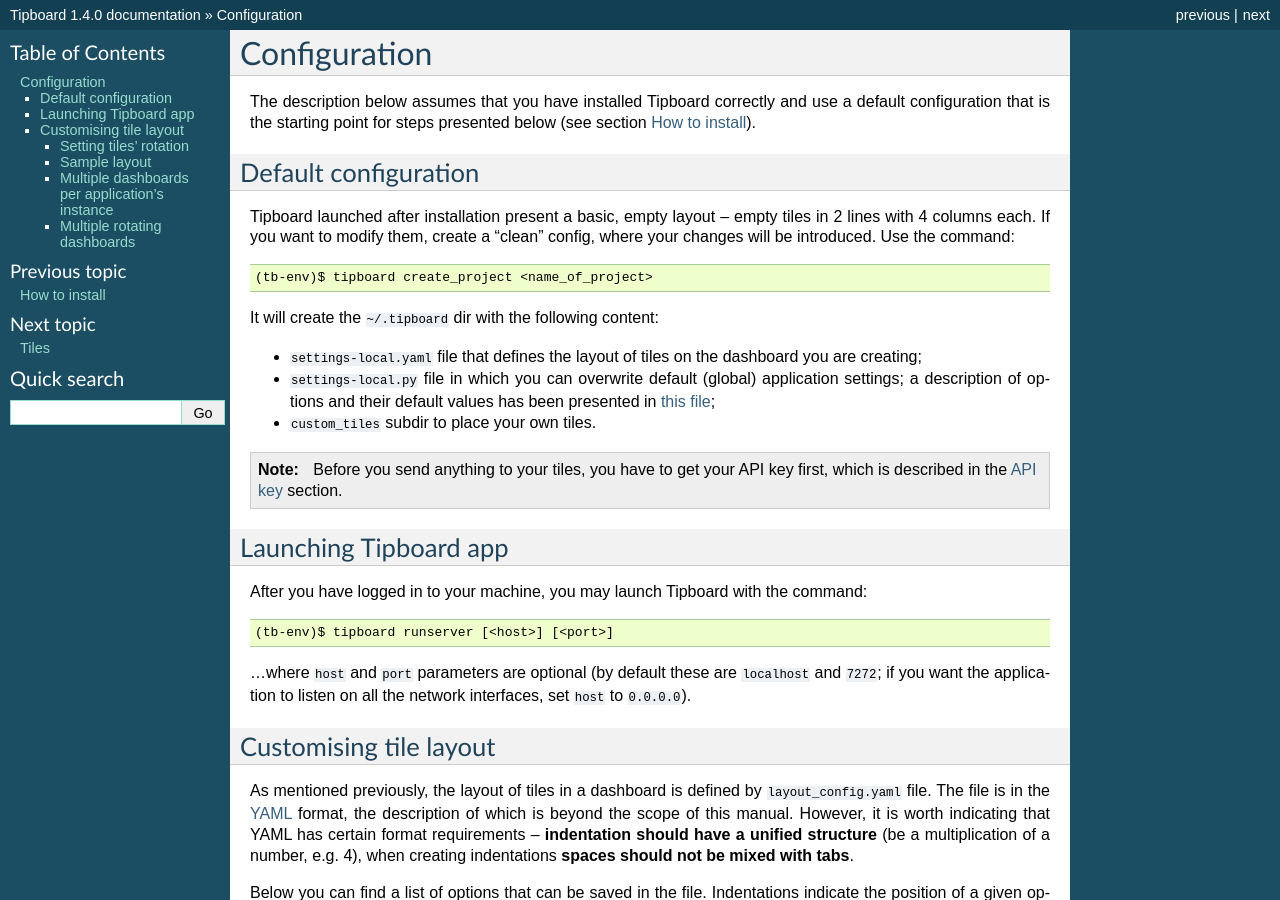
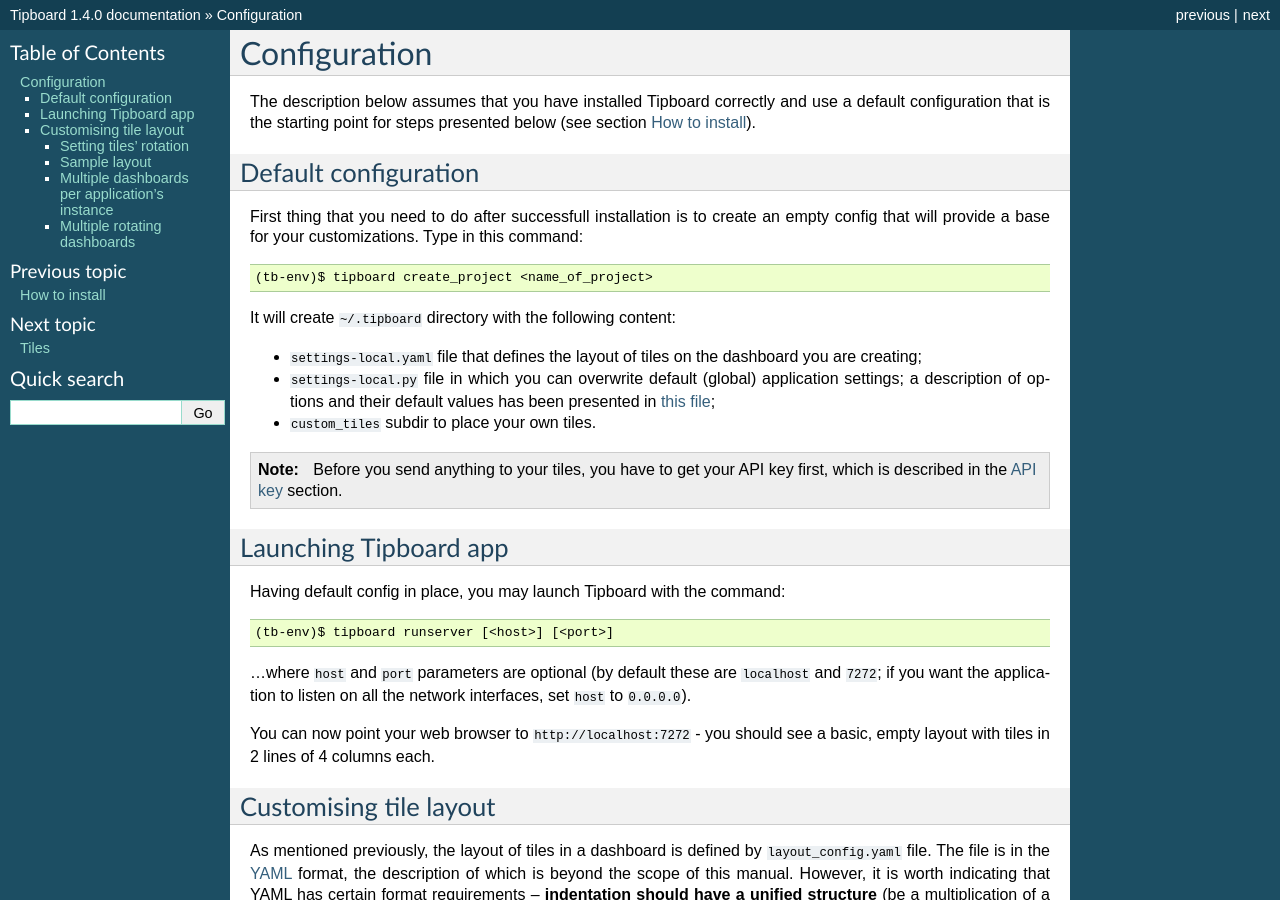
Before and after one commit to allegro/tipboard, a Sphinx documentation site: the page built from doc/configuration.rst, in a window 1280 px wide and 900 px high. Built offline with Sphinx 7.4.7, drawn with Linux system fonts in a browser that asks for light colours; some of the changed text lies outside the part shown.

Commit message:
Minor improvements in the docs ('api' and 'configuration' sections).

```diff
--- a/doc/api.rst
+++ b/doc/api.rst
@@ -126,7 +126,9 @@
 
 .. http:get:: /api/(api_version)/(api_key)/tiledata/(tile_id)
 
-   Retrieves data belonging to the tile specified by `tile_id`. May be useful for diagnostics.
+   Retrieves data belonging to the tile specified by `tile_id`. May be useful
+   in cases when you need to re-fetch some parts of your data (e.g. when
+   updating your team's stats) or just for diagnostics.
 
    :param api_version: version of API to be used
    :param api_key: your API key
--- a/doc/configuration.rst
+++ b/doc/configuration.rst
@@ -9,13 +9,13 @@
 Default configuration
 ---------------------
 
-Tipboard launched after installation present a basic, empty layout – empty
-tiles in 2 lines with 4 columns each. If you want to modify them, create a
-"clean" config, where your changes will be introduced. Use the command::
+First thing that you need to do after successfull installation is to create an
+empty config that will provide a base for your customizations. Type in this
+command::
 
   (tb-env)$ tipboard create_project <name_of_project>
 
-It will create the ``~/.tipboard`` dir with the following content:
+It will create ``~/.tipboard`` directory with the following content:
 
 * ``settings-local.yaml`` file that defines the layout of tiles on the
   dashboard you are creating;
@@ -35,14 +35,16 @@
 Launching Tipboard app
 ----------------------
 
-After you have logged in to your machine, you may launch Tipboard with the
-command::
+Having default config in place, you may launch Tipboard with the command::
 
   (tb-env)$ tipboard runserver [<host>] [<port>]
 
 ...where ``host`` and ``port`` parameters are optional (by default these are
 ``localhost`` and ``7272``; if you want the application to listen on all the
 network interfaces, set ``host`` to ``0.0.0.0``).
+
+You can now point your web browser to ``http://localhost:7272`` - you should
+see a basic, empty layout with tiles in 2 lines of 4 columns each.
 
 Customising tile layout
 -----------------------
@@ -137,7 +139,7 @@
 container (i.e. in one of the fields indicated by ``col_X_of_Y`` and
 ``row_X_of_Y``), you may define a few tiles to be displayed in this location as
 items rotating at intervals defined in the configuration (similar to ads
-rotating on bus/tram stops, so-called *citylights*). To achieve that:
+rotating on bus/tram stops, so-called citylights). To achieve that:
 
 * add the ``flip-time-xx`` class to a container, where ``xx`` is rotation
   interval in seconds;
@@ -239,3 +241,8 @@
 taken into account, e.g.::
 
   FLIPBOARD_SEQUENCE = ['my_first_dashboard', 'my_third_dashboard']
+
+.. note::
+
+   Every change in ``settings-local.py`` file requires restart of the
+   application.
```
Also changed, not shown: other parts of doc/api.rst (+1 -1 lines).
